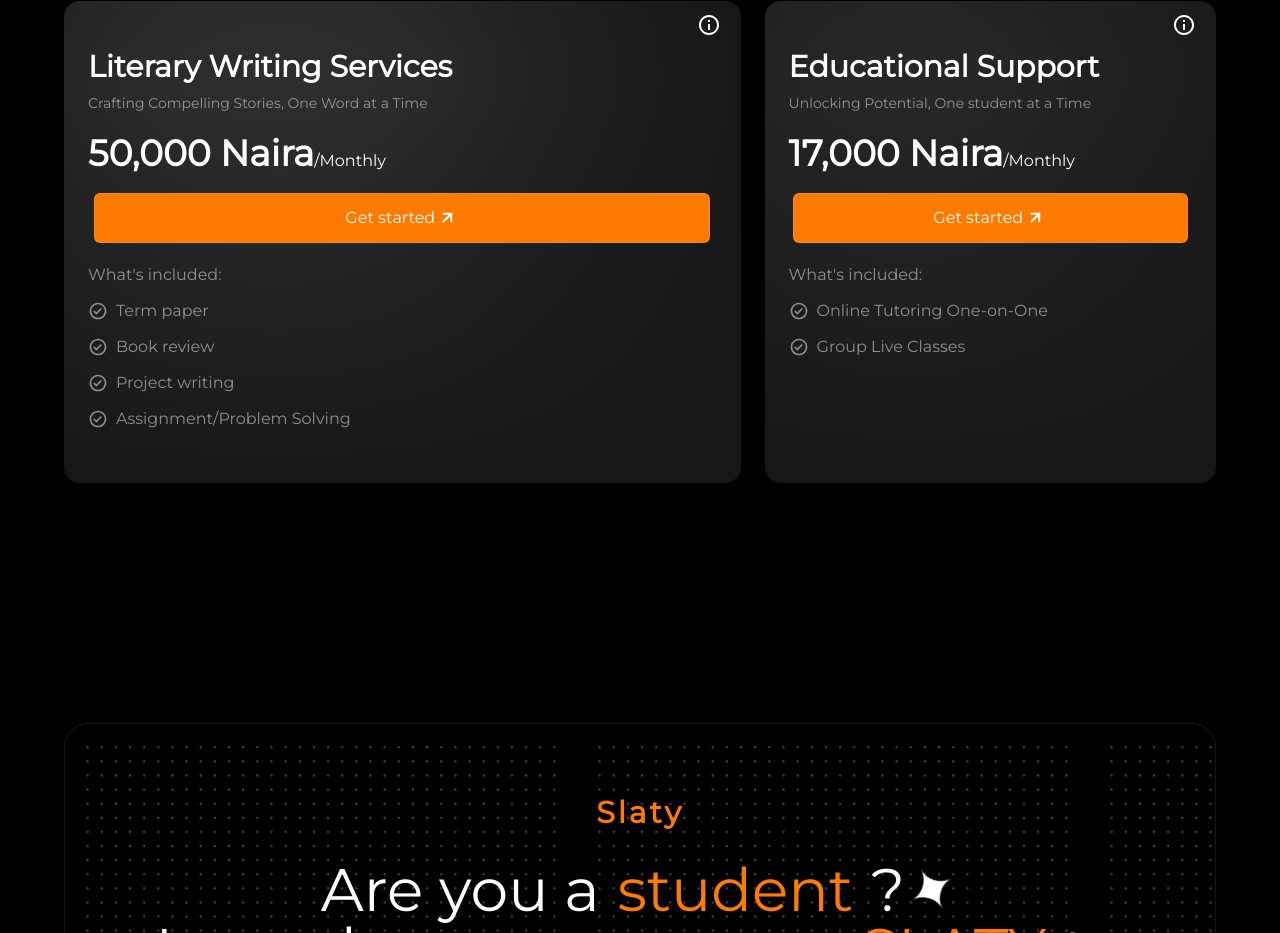
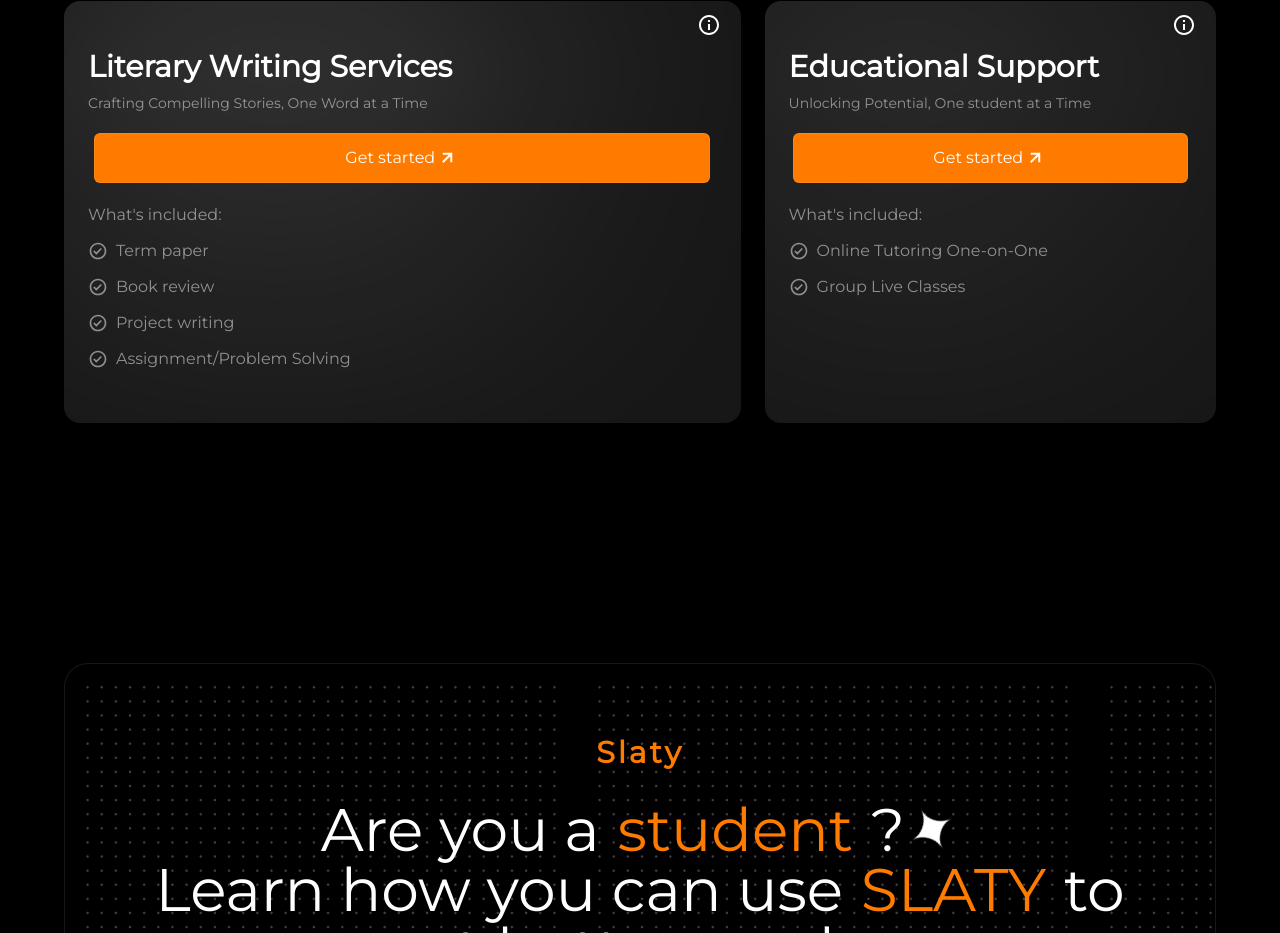
Before and after one commit to excellar-BX/Slaty, a React (Create React App) app: page / in a window 1280 px wide. Shown: the part 6289-7222 px from the top of the page. Built offline with nearby package versions, Linux system fonts and the light colour scheme.

Commit message:
Update Pricing.jsx

```diff
--- a/src/components/Pricing.jsx
+++ b/src/components/Pricing.jsx
@@ -79,7 +79,7 @@ const Pricing = () => {
                   </div> */}
                   <div className='z-[1] sm:text-3xl text-2xl font-bold my-2 ' >{data.heading}</div>
                   <div className='z-[1] text-white text-sm  text-opacity-50 ' >{data.subheading}</div>
-                  <div className='z-[1] flex flex-wrap items-baseline my-5 ' ><div className='sm:text-4xl text-3xl font-bold ' > {data.price} Naira</div> /Monthly</div>
+                  {/* <div className='z-[1] flex flex-wrap items-baseline my-5 ' ><div className='sm:text-4xl text-3xl font-bold ' > {data.price} Naira</div> /Monthly</div>*/}
                   <div className='z-[1] text-white text-opacity-30 text-sm' >{data.installment}</div>
                   <div className='z-[1] w-[98%] mx-auto justify-center flex border-spacing-3 border-opacity-10 border border-grey bg-orange py-3 my-5 rounded-md ' >Get started <BiUpArrowAlt className=' z-[1] rotate-45 text-2xl ' /> </div>
                   <div className=' z-[1] text-white text-opacity-50 ' >What's included: </div>
```
